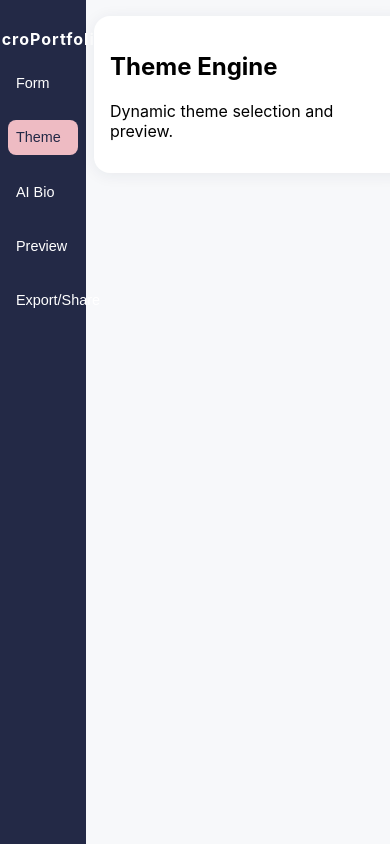
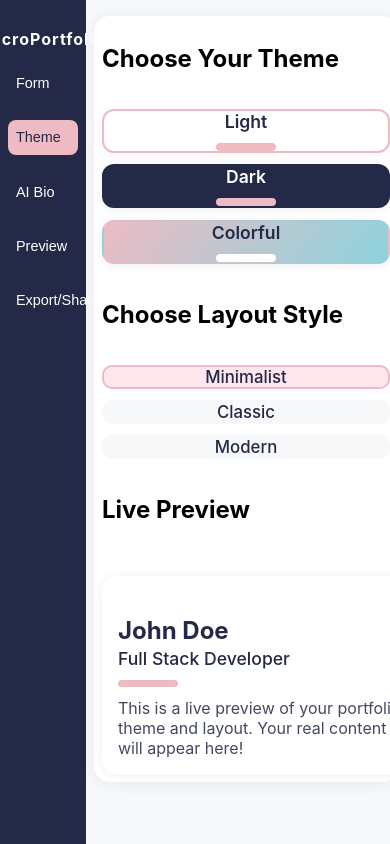
Before and after one commit to idrees31/Micro-Portfolio-Generator, a React (Create React App) app: page / in a window 390 px wide. Both pictures are taken after a click on the button "Theme". Shown: the top 844 px of the page. Built offline with nearby package versions, Linux system fonts and the light colour scheme.

Commit message:
Add a beautiful, interactive ThemeEngine for live theme and layout selection with responsive preview

```diff
--- a/src/App.js
+++ b/src/App.js
@@ -1,9 +1,9 @@
 import React from 'react';
 import styled from 'styled-components';
+import FormBuilder from './FormBuilder';
+import ThemeEngine from './ThemeEngine';
 
 // Placeholder components
-const FormBuilder = () => <Section><h2>Form Builder</h2><p>Collect user info, skills, projects, and style preferences here.</p></Section>;
-const ThemeEngine = () => <Section><h2>Theme Engine</h2><p>Dynamic theme selection and preview.</p></Section>;
 const AIGenerator = () => <Section><h2>AI Generator</h2><p>AI-powered bio/description generator.</p></Section>;
 const PortfolioPreview = () => <Section><h2>Portfolio Preview</h2><p>Live, responsive preview of the portfolio.</p></Section>;
 const ExportShare = () => <Section><h2>Export & Share</h2><p>Export as HTML/CSS, PDF, or share a live link.</p></Section>;
--- /dev/null
+++ b/src/ThemeEngine.js
@@ -0,0 +1,219 @@
+import React, { useState } from 'react';
+import styled, { css } from 'styled-components';
+
+const themes = [
+  {
+    key: 'light',
+    name: 'Light',
+    colors: { bg: '#fff', text: '#232946', accent: '#eebbc3' },
+  },
+  {
+    key: 'dark',
+    name: 'Dark',
+    colors: { bg: '#232946', text: '#fff', accent: '#eebbc3' },
+  },
+  {
+    key: 'colorful',
+    name: 'Colorful',
+    colors: { bg: 'linear-gradient(135deg, #eebbc3 0%, #8bd3dd 100%)', text: '#232946', accent: '#fff' },
+  },
+];
+
+const layouts = [
+  { key: 'minimalist', name: 'Minimalist' },
+  { key: 'classic', name: 'Classic' },
+  { key: 'modern', name: 'Modern' },
+];
+
+const ThemeEngine = () => {
+  const [selectedTheme, setSelectedTheme] = useState('light');
+  const [selectedLayout, setSelectedLayout] = useState('minimalist');
+
+  const themeObj = themes.find(t => t.key === selectedTheme);
+
+  return (
+    <ThemeSection>
+      <h2>Choose Your Theme</h2>
+      <ThemeGrid>
+        {themes.map(theme => (
+          <ThemeCard
+            key={theme.key}
+            active={selectedTheme === theme.key}
+            onClick={() => setSelectedTheme(theme.key)}
+            style={{ background: theme.colors.bg }}
+          >
+            <ThemeName color={theme.colors.text}>{theme.name}</ThemeName>
+            <Accent color={theme.colors.accent} />
+          </ThemeCard>
+        ))}
+      </ThemeGrid>
+
+      <h2>Choose Layout Style</h2>
+      <LayoutGrid>
+        {layouts.map(layout => (
+          <LayoutCard
+            key={layout.key}
+            active={selectedLayout === layout.key}
+            onClick={() => setSelectedLayout(layout.key)}
+          >
+            {layout.name}
+          </LayoutCard>
+        ))}
+      </LayoutGrid>
+
+      <h2>Live Preview</h2>
+      <PreviewBox themeObj={themeObj} layout={selectedLayout}>
+        <PreviewTitle layout={selectedLayout}>John Doe</PreviewTitle>
+        <PreviewSubtitle layout={selectedLayout}>Full Stack Developer</PreviewSubtitle>
+        <PreviewAccent themeObj={themeObj} />
+        <PreviewText layout={selectedLayout}>
+          This is a live preview of your portfolio theme and layout. Your real content will appear here!
+        </PreviewText>
+      </PreviewBox>
+    </ThemeSection>
+  );
+};
+
+// Styled-components
+const ThemeSection = styled.section`
+  width: 100%;
+  max-width: 700px;
+  background: #fff;
+  border-radius: 16px;
+  box-shadow: 0 2px 16px rgba(35, 41, 70, 0.07);
+  padding: 2rem;
+  margin-bottom: 2rem;
+  display: flex;
+  flex-direction: column;
+  gap: 1.5rem;
+  @media (max-width: 900px) {
+    padding: 1.2rem;
+    max-width: 100%;
+  }
+  @media (max-width: 600px) {
+    padding: 0.5rem;
+    gap: 1rem;
+  }
+`;
+
+const ThemeGrid = styled.div`
+  display: flex;
+  gap: 1.5rem;
+  @media (max-width: 600px) {
+    flex-direction: column;
+    gap: 0.7rem;
+  }
+`;
+
+const ThemeCard = styled.div`
+  flex: 1;
+  min-width: 120px;
+  height: 90px;
+  border-radius: 12px;
+  box-shadow: 0 1px 8px rgba(35, 41, 70, 0.08);
+  display: flex;
+  flex-direction: column;
+  align-items: center;
+  justify-content: center;
+  cursor: pointer;
+  border: 2px solid transparent;
+  transition: border 0.2s, box-shadow 0.2s;
+  ${({ active }) =>
+    active &&
+    css`
+      border: 2px solid #eebbc3;
+      box-shadow: 0 2px 12px rgba(238, 187, 195, 0.15);
+    `}
+`;
+
+const ThemeName = styled.div`
+  font-size: 1.1rem;
+  font-weight: 600;
+  color: ${({ color }) => color};
+`;
+
+const Accent = styled.div`
+  width: 60px;
+  height: 8px;
+  border-radius: 4px;
+  margin-top: 0.7rem;
+  background: ${({ color }) => color};
+`;
+
+const LayoutGrid = styled.div`
+  display: flex;
+  gap: 1.2rem;
+  @media (max-width: 600px) {
+    flex-direction: column;
+    gap: 0.7rem;
+  }
+`;
+
+const LayoutCard = styled.div`
+  flex: 1;
+  min-width: 100px;
+  height: 60px;
+  border-radius: 10px;
+  background: #f7f8fa;
+  display: flex;
+  align-items: center;
+  justify-content: center;
+  font-size: 1.05rem;
+  font-weight: 500;
+  color: #232946;
+  cursor: pointer;
+  border: 2px solid transparent;
+  transition: border 0.2s, background 0.2s;
+  ${({ active }) =>
+    active &&
+    css`
+      border: 2px solid #eebbc3;
+      background: #ffe5ec;
+    `}
+`;
+
+const PreviewBox = styled.div`
+  width: 100%;
+  min-height: 140px;
+  border-radius: 14px;
+  margin-top: 1rem;
+  background: ${({ themeObj }) => themeObj.colors.bg};
+  color: ${({ themeObj }) => themeObj.colors.text};
+  box-shadow: 0 1px 8px rgba(35, 41, 70, 0.08);
+  display: flex;
+  flex-direction: column;
+  align-items: flex-start;
+  padding: 1.5rem 2rem;
+  position: relative;
+  overflow: hidden;
+  @media (max-width: 600px) {
+    padding: 1rem;
+  }
+`;
+
+const PreviewTitle = styled.h3`
+  font-size: ${({ layout }) => (layout === 'minimalist' ? '1.5rem' : layout === 'modern' ? '2rem' : '1.7rem')};
+  font-weight: 700;
+  margin-bottom: 0.2rem;
+`;
+
+const PreviewSubtitle = styled.div`
+  font-size: ${({ layout }) => (layout === 'minimalist' ? '1.1rem' : '1.2rem')};
+  font-weight: 500;
+  margin-bottom: 0.7rem;
+`;
+
+const PreviewAccent = styled.div`
+  width: 60px;
+  height: 7px;
+  border-radius: 4px;
+  background: ${({ themeObj }) => themeObj.colors.accent};
+  margin-bottom: 0.7rem;
+`;
+
+const PreviewText = styled.div`
+  font-size: ${({ layout }) => (layout === 'classic' ? '1.1rem' : '1rem')};
+  opacity: 0.85;
+`;
+
+export default ThemeEngine;
```
